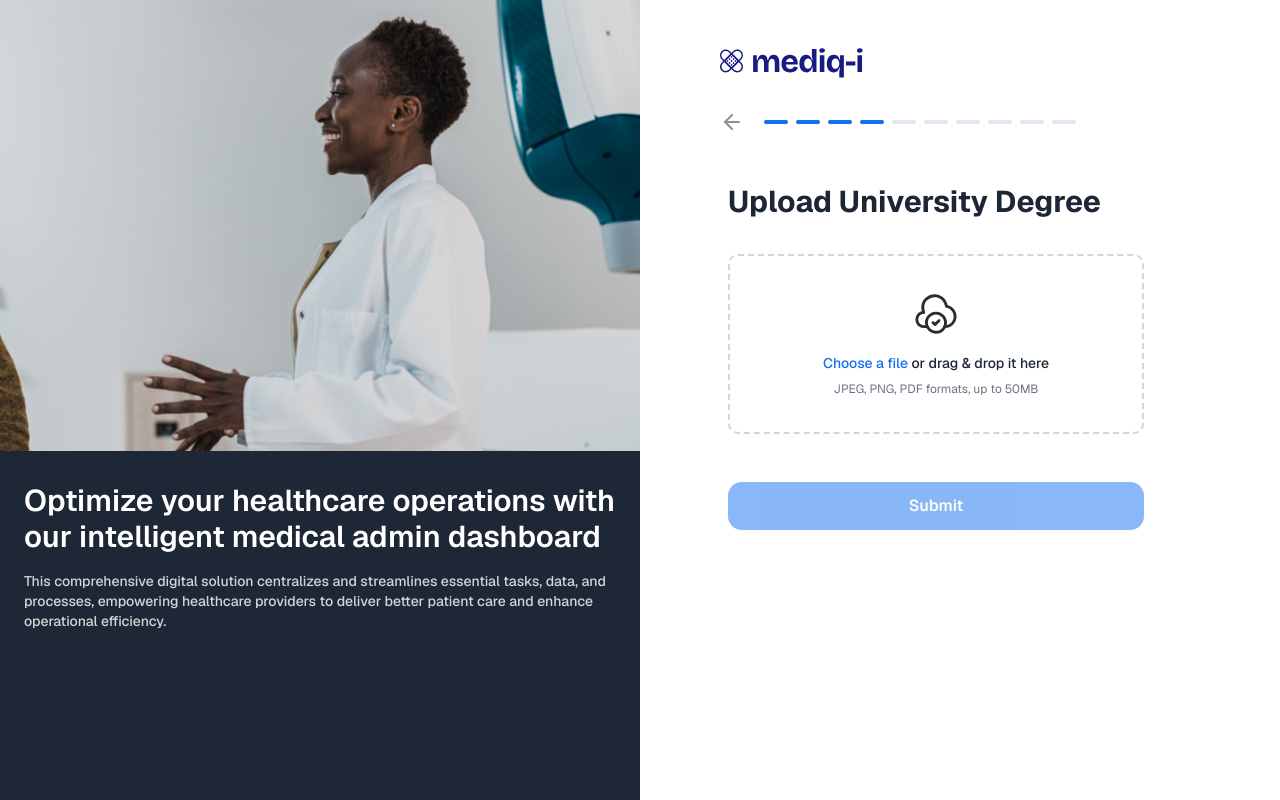
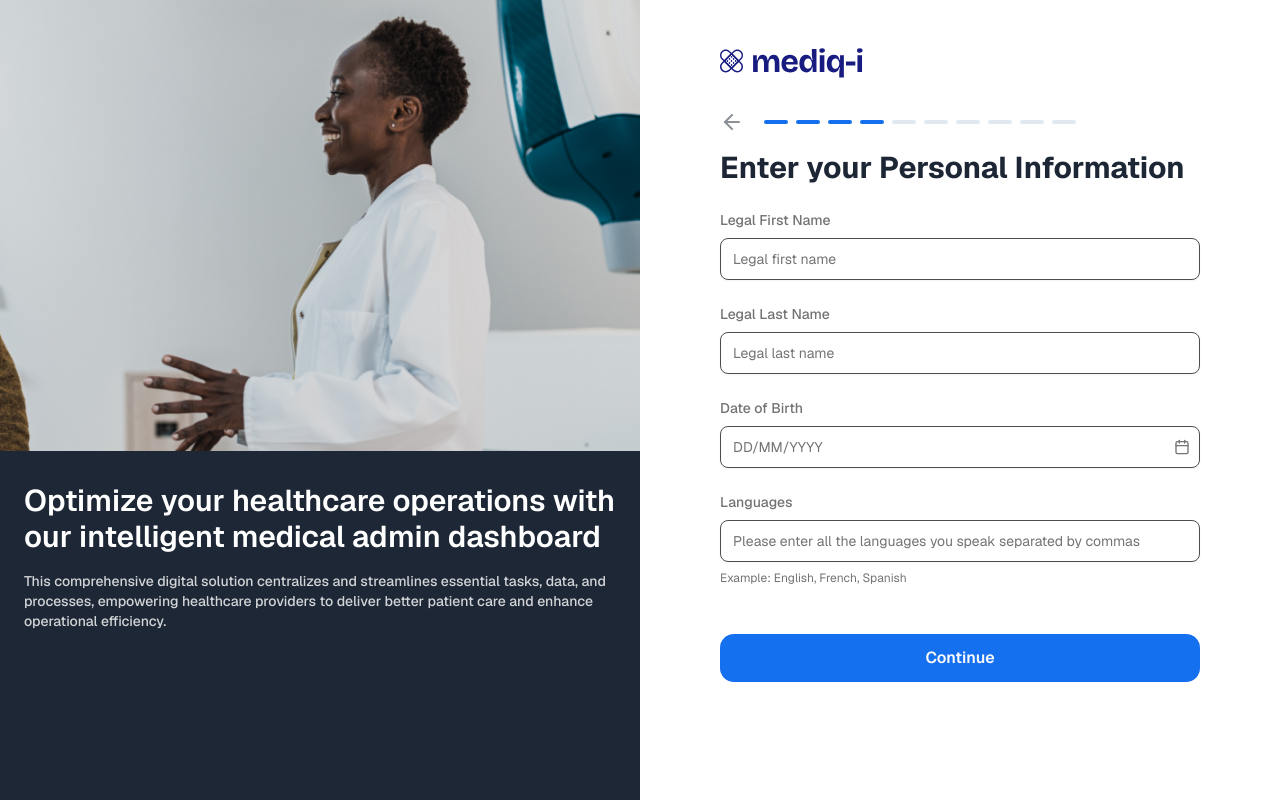
Before and after one commit to mediq-i/doctors-portal, a React (Vite) app: page /onboarding/personal-professional-information in a window 1280 px wide. Built offline with nearby package versions, Linux system fonts and the light colour scheme; no server answers.

Commit message:
restored the onboarding form to the personal-professional-info page

```diff
--- a/src/routes/onboarding/personal-professional-information.tsx
+++ b/src/routes/onboarding/personal-professional-information.tsx
@@ -1,7 +1,5 @@
 import { createFileRoute } from "@tanstack/react-router";
 import Onboarding from "@/components/partials/onboarding-wrapper";
-import { UploadUniversityDegree } from "@/components/onboarding";
-import { useOnboardingProgressStore } from "@/store/onboarding-progress";
 
 export const Route = createFileRoute(
   "/onboarding/personal-professional-information"
@@ -10,23 +8,5 @@ export const Route = createFileRoute(
 });
 
 function RouteComponent() {
-  const { goToNextStep, formData, updateFormData } =
-    useOnboardingProgressStore();
-
-  // Handle form submission for each step
-  const handleStepSubmit = (data?: any) => {
-    if (data) {
-      updateFormData(data);
-    }
-    goToNextStep(); //update progress bar
-    goToNextStep(); //moves to the next step in the personal-professional-info form
-  };
-
-  // return <Onboarding />;
-  return (
-    <UploadUniversityDegree
-      onSubmit={handleStepSubmit}
-      defaultValues={formData}
-    />
-  );
+  return <Onboarding />;
 }
```
